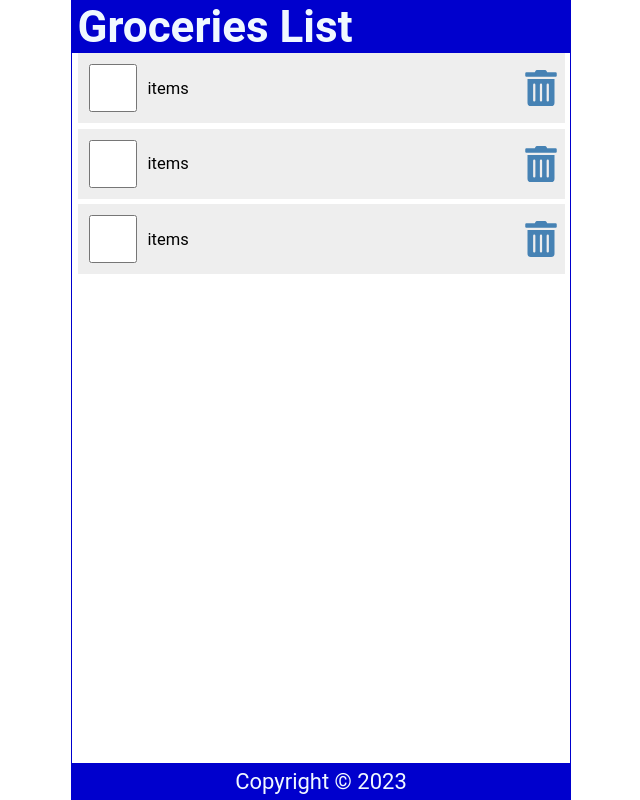
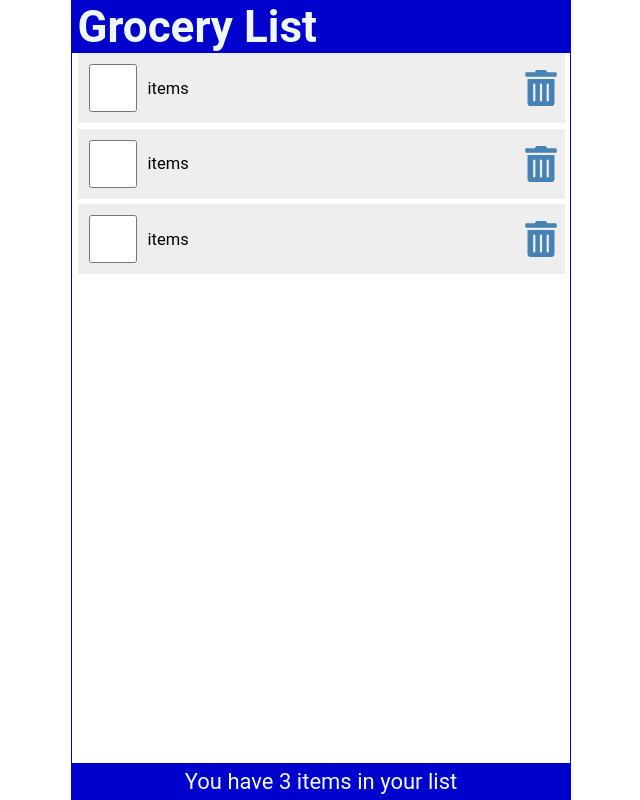
Before and after one commit to dngoyb/shopping-list, a React (Vite) app: page / in a window 1280 px wide. Shown: the whole page, without its empty margins (319-959 px from the left). Built offline with nearby package versions, Linux system fonts and the light colour scheme.

Commit message:
Footer now counts number of items in the list

```diff
--- a/src/App.jsx
+++ b/src/App.jsx
@@ -1,15 +1,54 @@
 import Header from './Header';
 import Content from './Content';
 import Footer from './Footer';
+import { useState } from 'react';
 
 function App() {
+	const [items, setItems] = useState([
+		{
+			id: 1,
+			checked: false,
+			item: 'Item 1',
+		},
+		{
+			id: 2,
+			checked: false,
+			item: 'Item 2',
+		},
+		{
+			id: 3,
+			checked: false,
+			item: 'Item 3',
+		},
+	]);
+
+	const handleCheck = (id) => {
+		const listItems = items.map((item) =>
+			item.id === id ? { ...item, checked: !item.checked } : item
+		);
+		setItems(listItems);
+		localStorage.setItem('shoppinglist', JSON.stringify(listItems));
+	};
+	const handleDelete = (id) => {
+		const listItems = items.filter((item) => item.id !== id);
+		setItems(listItems);
+		localStorage.setItem('shoppinglist', JSON.stringify(listItems));
+	};
 	return (
 		<div className='App'>
-			<Header />
-			<Content />
-			<Footer />
+			<Header title='Grocery List' />
+			<Content
+				items={items}
+				handleCheck={handleCheck}
+				handleDelete={handleDelete}
+			/>
+			<Footer numberOfItems={items.length} />
 		</div>
 	);
 }
 
+Header.defaultProps = {
+	title: 'Grocery list',
+};
+
 export default App;
--- a/src/Content.jsx
+++ b/src/Content.jsx
@@ -1,34 +1,21 @@
-import { useState } from 'react';
 import { FaTrashAlt } from 'react-icons/fa';
 
-const Content = () => {
-	const [items, setItems] = useState([
-		{
-			id: 1,
-			checked: false,
-			item: 'Item 1',
-		},
-		{
-			id: 2,
-			checked: false,
-			item: 'Item 2',
-		},
-		{
-			id: 3,
-			checked: false,
-			item: 'Item 3',
-		},
-	]);
-
-	const handleCheck = (id) => {
-		const listItems = items.map((item) =>
-			item.id === id ? { ...item, checked: !item.checked } : item
-		);
-		setItems(listItems);
-		localStorage.setItem('shoppinglist', JSON.stringify(listItems));
-	};
+const Content = ({ items, handleCheck, handleDelete }) => {
+	// const handleCheck = (id) => {
+	// 	const listItems = items.map((item) =>
+	// 		item.id === id ? { ...item, checked: !item.checked } : item
+	// 	);
+	// 	setItems(listItems);
+	// 	localStorage.setItem('shoppinglist', JSON.stringify(listItems));
+	// };
+	// const handleDelete = (id) => {
+	// 	const listItems = items.filter((item) => item.id !== id);
+	// 	setItems(listItems);
+	// 	localStorage.setItem('shoppinglist', JSON.stringify(listItems));
+	// };
 	return (
 		<main>
+			{items.length ? (
 				<ul>
 					{items.map(({ id, checked, items }) => (
 						<li className='item' key={id}>
@@ -42,10 +29,17 @@ const Content = () => {
 								onDoubleClick={() => handleCheck(id)}>
 								items
 							</label>
-						<FaTrashAlt role='button' tabIndex='0' />
+							<FaTrashAlt
+								onClick={() => handleDelete(id)}
+								role='button'
+								tabIndex='0'
+							/>
 						</li>
 					))}
 				</ul>
+			) : (
+				<p style={{ marginTop: '2rem' }}>List is empty</p>
+			)}
 		</main>
 	);
 };
--- a/src/Footer.jsx
+++ b/src/Footer.jsx
@@ -1,8 +1,10 @@
-const Footer = () => {
-	const date = new Date().getFullYear();
+const Footer = ({ numberOfItems }) => {
 	return (
 		<footer>
-			<p>Copyright &copy; {date}</p>
+			<p>
+				You have {numberOfItems} {numberOfItems > 0 ? ' items' : ' item'} in
+				your list
+			</p>
 		</footer>
 	);
 };
--- a/src/Header.jsx
+++ b/src/Header.jsx
@@ -1,9 +1,9 @@
 import React from 'react';
 
-const Header = () => {
+const Header = ({ title }) => {
 	return (
 		<header>
-			<h1>Groceries List</h1>
+			<h1>{title}</h1>
 		</header>
 	);
 };
```
Lines whose indentation alone changed are shown as unchanged.
